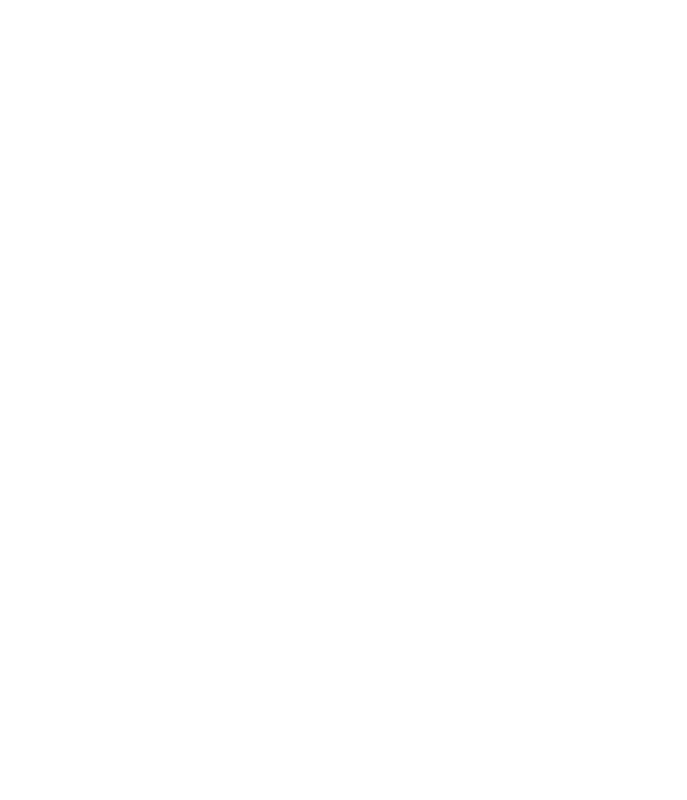
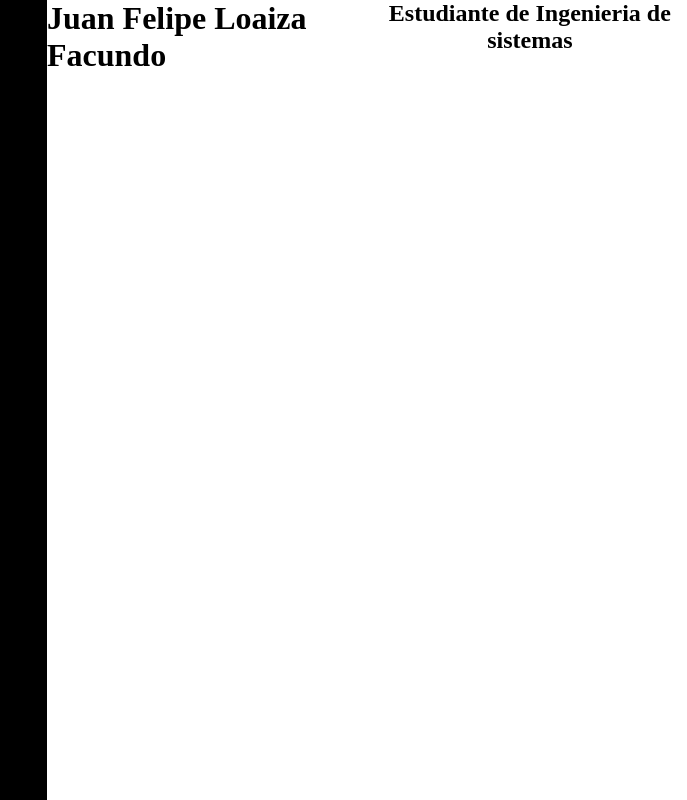
Before and after one commit to Pipe6100/Proyecto_hoja_vida, a plain HTML site: page html/index.html in a window 1280 px wide. Shown: the whole page, without its empty margins (593-1280 px from the left). Drawn offline with Linux system fonts and the light colour scheme.

Commit message:
Terminando la seccion derecha

```diff
--- a/css/style.css
+++ b/css/style.css
@@ -4,10 +4,30 @@
     box-sizing: border-box;
 }
 
+.contenedor_principal {
+    display: flex;
+    height: 100vh;
+}
+
 #contenedor_1 {
     background: black;
+    flex: 1;
 }
 
 #contenedor_2 {
     background: white;
+    flex: 1;
+    display: flex;
 }
+
+#contenedor_2 h2 {
+    color: white;
+    text-align: center;
+
+}
+
+#contenedor_2 h2 {
+    color: black;
+    text-align: center;
+
+}
--- a/html/index.html
+++ b/html/index.html
@@ -10,13 +10,16 @@
 
 <body>
 
- <div id="contenedor_1">
+    <div class="contenedor_principal">
+        <div id="contenedor_1">
 
- </div>
+        </div>
 
- <div id="contenedor_2">
-
- </div>
+        <div id="contenedor_2">
+            <h1>Juan Felipe Loaiza Facundo</h1>
+            <h2>Estudiante de Ingenieria de sistemas</h2>
+        </div>
+    </div>
 
 </body>
 
```
